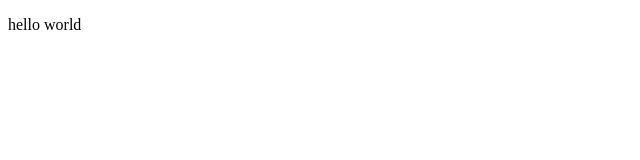
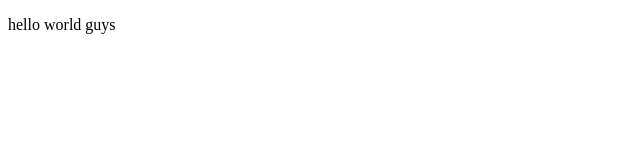
Before and after one commit to ASP-31/ASP-31.github.io, a plain HTML site: page index.html in a window 1280 px wide. Shown: the full height of the page, 0-640 px from the left. Drawn offline with Linux system fonts and the light colour scheme.

Commit message:
Update index.html

```diff
--- a/index.html
+++ b/index.html
@@ -6,7 +6,7 @@
     <title>Document</title>
 </head>
 <body>
-    <p>hello world
+    <p>hello world guys
 
 
     </p>
```
